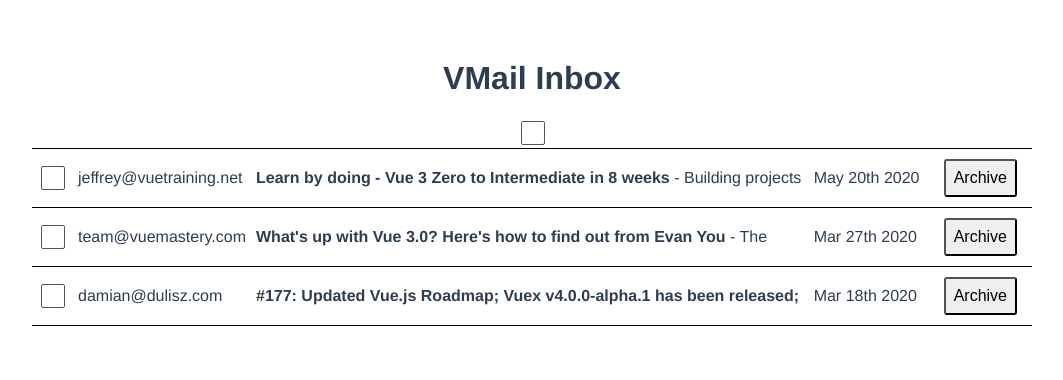
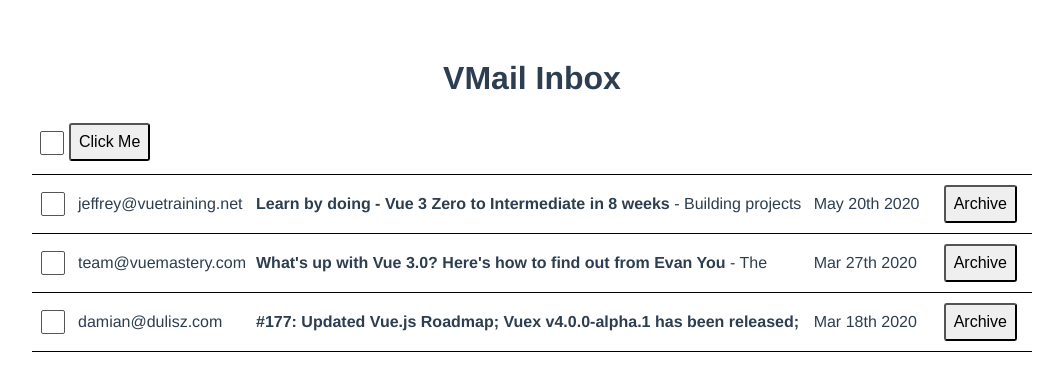
Before and after one commit to yxj0312/build-gmail-clone-with-vue-3, a Vue app: page / in a window 1280 px wide. Shown: the top 380 px of the page, without its empty margins (108-1171 px from the left). Built offline with nearby package versions, Linux system fonts and the light colour scheme; data requests are answered from the project's data file.

Commit message:
change ui

```diff
--- a/src/components/BulkActionBar.vue
+++ b/src/components/BulkActionBar.vue
@@ -1,12 +1,15 @@
 <template>
-  <div>
-      <!-- <h1>{{ emails.length }}</h1>
-      <h1>{{ emailSelection.emails.size }}</h1> -->
-      <input type="checkbox"
-      :checked="allEmailsSelected"
-      :class="[someEmailsSelected ? 'partial-check' : '']"
-      @click="bulkSelect"
-      />
+  <div class="bulk-action-bar">
+      <span class="checkbox">
+        <input type="checkbox"
+        :checked="allEmailsSelected"
+        :class="[someEmailsSelected ? 'partial-check' : '']"
+        @click="bulkSelect"
+        />
+        <span class="buttons">
+            <button>Click Me</button>
+        </span>
+      </span>
   </div>
 </template>
 
```
